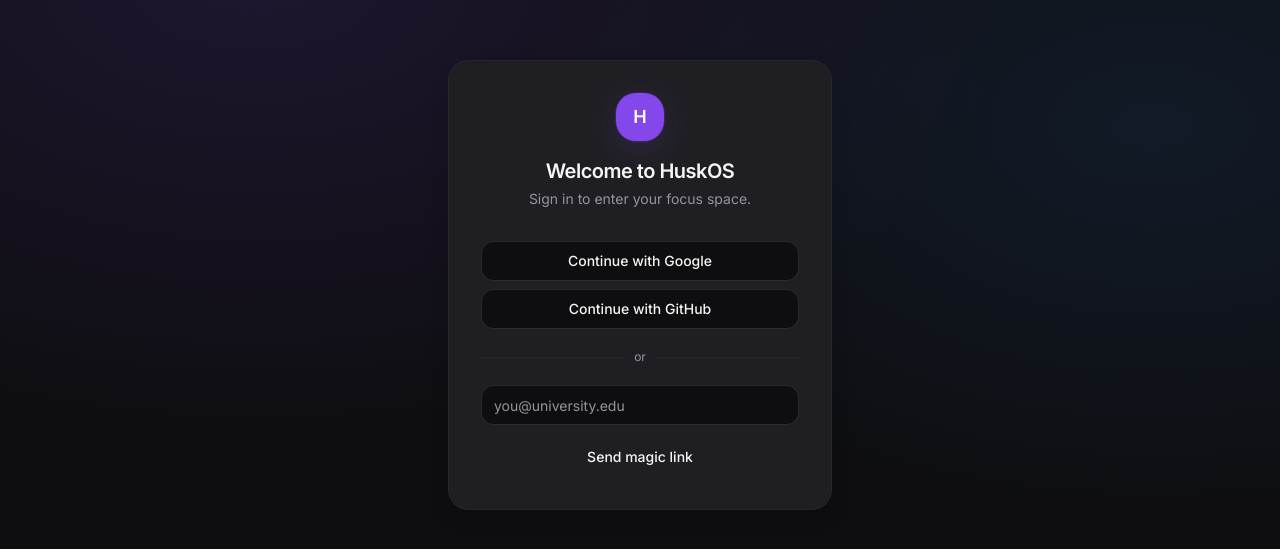
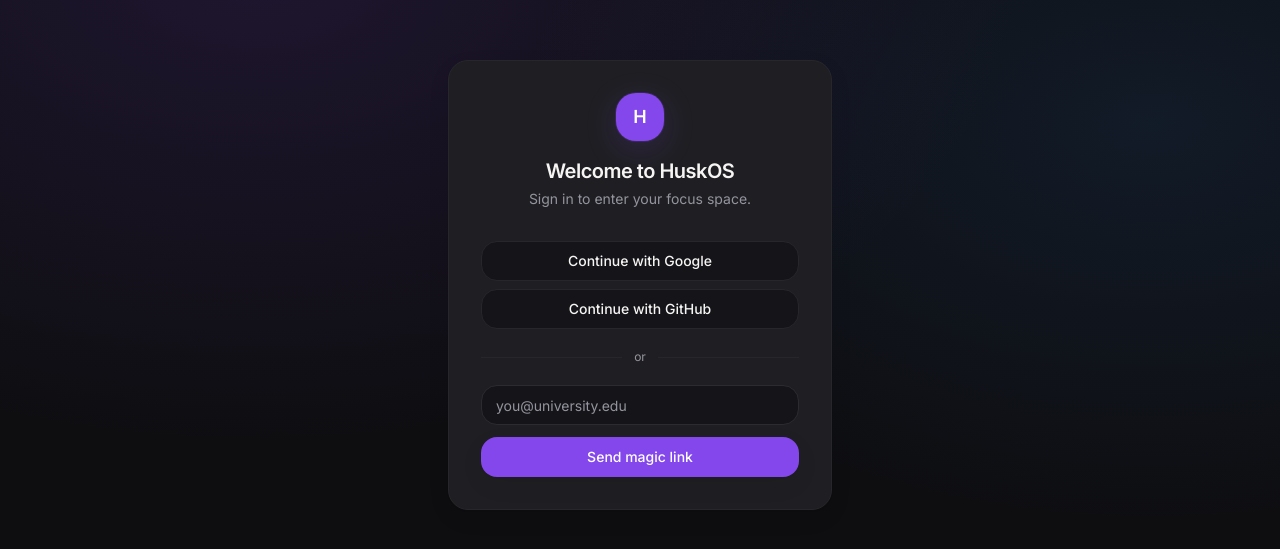
Before and after one commit to HuskLucid/HuskOS, a Next.js app: page /login in a window 1280 px wide. Shown: the part 115-664 px from the top of the page. Built offline with nearby package versions, Linux system fonts and the light colour scheme.

Commit message:
feat: UI primitives, UI store, and runtime theme customizer

```diff
--- /dev/null
+++ b/src/components/theme-customizer.tsx
@@ -0,0 +1,25 @@
+'use client';
+
+import { useEffect } from 'react';
+import { ACCENT_PRESETS, WALLPAPERS } from '@/lib/theme';
+import { useUIStore } from '@/stores/ui-store';
+
+/**
+ * Applies the chosen accent + wallpaper to CSS variables on <html>.
+ * Mount once near the root of the authenticated app.
+ */
+export function ThemeCustomizer() {
+  const accent = useUIStore((s) => s.accent);
+  const wallpaper = useUIStore((s) => s.wallpaper);
+
+  useEffect(() => {
+    const root = document.documentElement;
+    const preset = ACCENT_PRESETS.find((a) => a.id === accent);
+    if (preset) root.style.setProperty('--accent', preset.hsl);
+
+    const wp = WALLPAPERS.find((w) => w.id === wallpaper);
+    root.style.setProperty('--app-wallpaper', wp?.css ?? 'transparent');
+  }, [accent, wallpaper]);
+
+  return null;
+}
--- /dev/null
+++ b/src/components/ui/button.tsx
@@ -0,0 +1,44 @@
+import * as React from 'react';
+import { Slot } from '@radix-ui/react-slot';
+import { cva, type VariantProps } from 'class-variance-authority';
+import { cn } from '@/lib/utils';
+
+const buttonVariants = cva(
+  'inline-flex items-center justify-center gap-2 whitespace-nowrap rounded-xl text-sm font-medium transition-all focus-ring disabled:pointer-events-none disabled:opacity-50 active:scale-[0.98] [&_svg]:size-4 [&_svg]:shrink-0',
+  {
+    variants: {
+      variant: {
+        default: 'bg-accent text-accent-foreground shadow-soft hover:brightness-110',
+        outline: 'border border-border bg-surface hover:bg-surface-muted',
+        ghost: 'hover:bg-surface-muted',
+        subtle: 'bg-surface-muted hover:bg-muted',
+        destructive: 'bg-destructive text-destructive-foreground hover:brightness-110',
+      },
+      size: {
+        default: 'h-10 px-4',
+        sm: 'h-8 px-3 text-xs',
+        lg: 'h-12 px-6 text-base',
+        icon: 'h-10 w-10',
+      },
+    },
+    defaultVariants: { variant: 'default', size: 'default' },
+  },
+);
+
+export interface ButtonProps
+  extends React.ButtonHTMLAttributes<HTMLButtonElement>,
+    VariantProps<typeof buttonVariants> {
+  asChild?: boolean;
+}
+
+const Button = React.forwardRef<HTMLButtonElement, ButtonProps>(
+  ({ className, variant, size, asChild = false, ...props }, ref) => {
+    const Comp = asChild ? Slot : 'button';
+    return (
+      <Comp className={cn(buttonVariants({ variant, size, className }))} ref={ref} {...props} />
+    );
+  },
+);
+Button.displayName = 'Button';
+
+export { Button, buttonVariants };
--- /dev/null
+++ b/src/components/ui/card.tsx
@@ -0,0 +1,19 @@
+import * as React from 'react';
+import { cn } from '@/lib/utils';
+
+const Card = React.forwardRef<HTMLDivElement, React.HTMLAttributes<HTMLDivElement>>(
+  ({ className, ...props }, ref) => (
+    <div ref={ref} className={cn('card-elevated p-5', className)} {...props} />
+  ),
+);
+Card.displayName = 'Card';
+
+const CardHeader = ({ className, ...props }: React.HTMLAttributes<HTMLDivElement>) => (
+  <div className={cn('mb-4 flex items-center justify-between', className)} {...props} />
+);
+
+const CardTitle = ({ className, ...props }: React.HTMLAttributes<HTMLHeadingElement>) => (
+  <h3 className={cn('text-sm font-semibold tracking-tight', className)} {...props} />
+);
+
+export { Card, CardHeader, CardTitle };
--- /dev/null
+++ b/src/components/ui/input.tsx
@@ -0,0 +1,19 @@
+import * as React from 'react';
+import { cn } from '@/lib/utils';
+
+const Input = React.forwardRef<HTMLInputElement, React.InputHTMLAttributes<HTMLInputElement>>(
+  ({ className, type, ...props }, ref) => (
+    <input
+      type={type}
+      ref={ref}
+      className={cn(
+        'flex h-10 w-full rounded-xl border border-input bg-surface px-3.5 text-sm transition-colors placeholder:text-muted-foreground focus-ring disabled:opacity-50',
+        className,
+      )}
+      {...props}
+    />
+  ),
+);
+Input.displayName = 'Input';
+
+export { Input };
--- /dev/null
+++ b/src/stores/ui-store.ts
@@ -0,0 +1,36 @@
+'use client';
+
+import { create } from 'zustand';
+import { persist } from 'zustand/middleware';
+import type { AccentId, WallpaperId } from '@/lib/theme';
+
+interface UIState {
+  commandOpen: boolean;
+  focusMode: boolean;
+  accent: AccentId;
+  wallpaper: WallpaperId;
+  setCommandOpen: (open: boolean) => void;
+  toggleFocusMode: () => void;
+  setAccent: (accent: AccentId) => void;
+  setWallpaper: (wallpaper: WallpaperId) => void;
+}
+
+/**
+ * UI-only client state. Persisted to localStorage purely as a rendering cache;
+ * the source of truth for preferences is Settings in Supabase.
+ */
+export const useUIStore = create<UIState>()(
+  persist(
+    (set) => ({
+      commandOpen: false,
+      focusMode: false,
+      accent: 'violet',
+      wallpaper: 'aurora',
+      setCommandOpen: (commandOpen) => set({ commandOpen }),
+      toggleFocusMode: () => set((s) => ({ focusMode: !s.focusMode })),
+      setAccent: (accent) => set({ accent }),
+      setWallpaper: (wallpaper) => set({ wallpaper }),
+    }),
+    { name: 'huskos-ui' },
+  ),
+);
```
